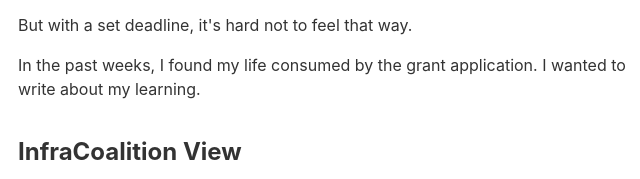
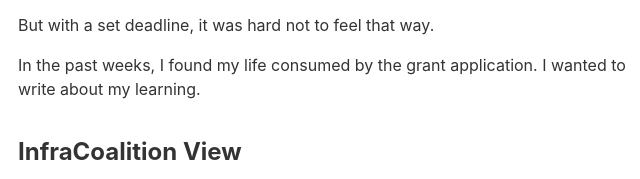
Before and after one commit to nsunami/nami-writes, an Eleventy site: page content/blog/2025-04-08/2025-04-08.md in a window 1280 px wide. Shown: the part 483-662 px from the top of the page, 318-958 px from the left. Built offline with nearby package versions, Linux system fonts and the light colour scheme; Eleventy itself is replaced by a stand-in of ours; files that its build step writes are made by us from their sources.

Commit message:
fix(2025-04-08): Tense fix

```diff
--- a/content/blog/2025-04-08/2025-04-08.md
+++ b/content/blog/2025-04-08/2025-04-08.md
@@ -12,7 +12,7 @@
 
 I have forgotten about this feeling for a while. When I was doing PhD, I felt this a lot. My challenge was to manage that feeling—that I had to convince myself that taking breaks from writing is ok. Although I've never found a way to successfully eliminate this feeling, I have learned to accept that it's ok not to work all the time.
 
-But with a set deadline, it's hard not to feel that way.
+But with a set deadline, it was hard not to feel that way.
 
 In the past weeks, I found my life consumed by the grant application. I wanted to write about my learning.
 
```
